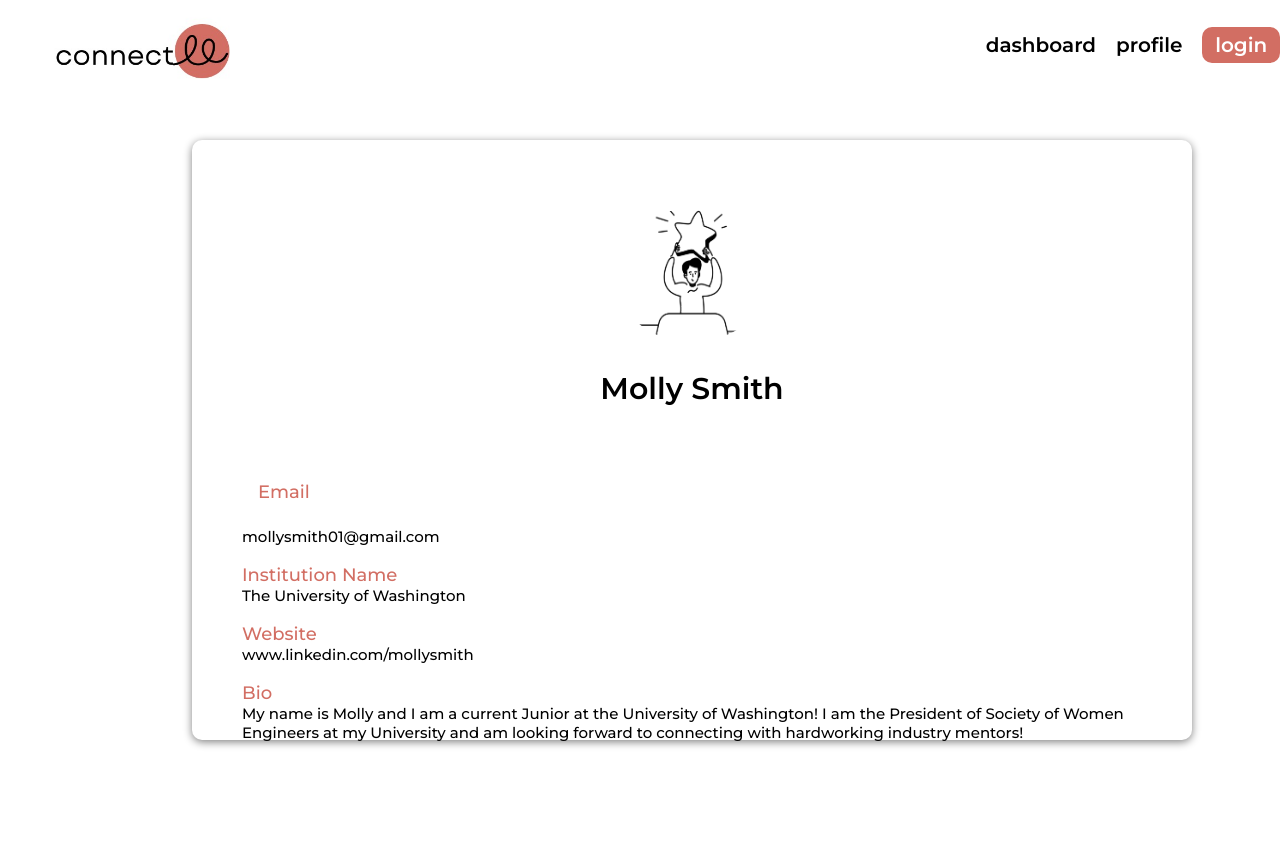
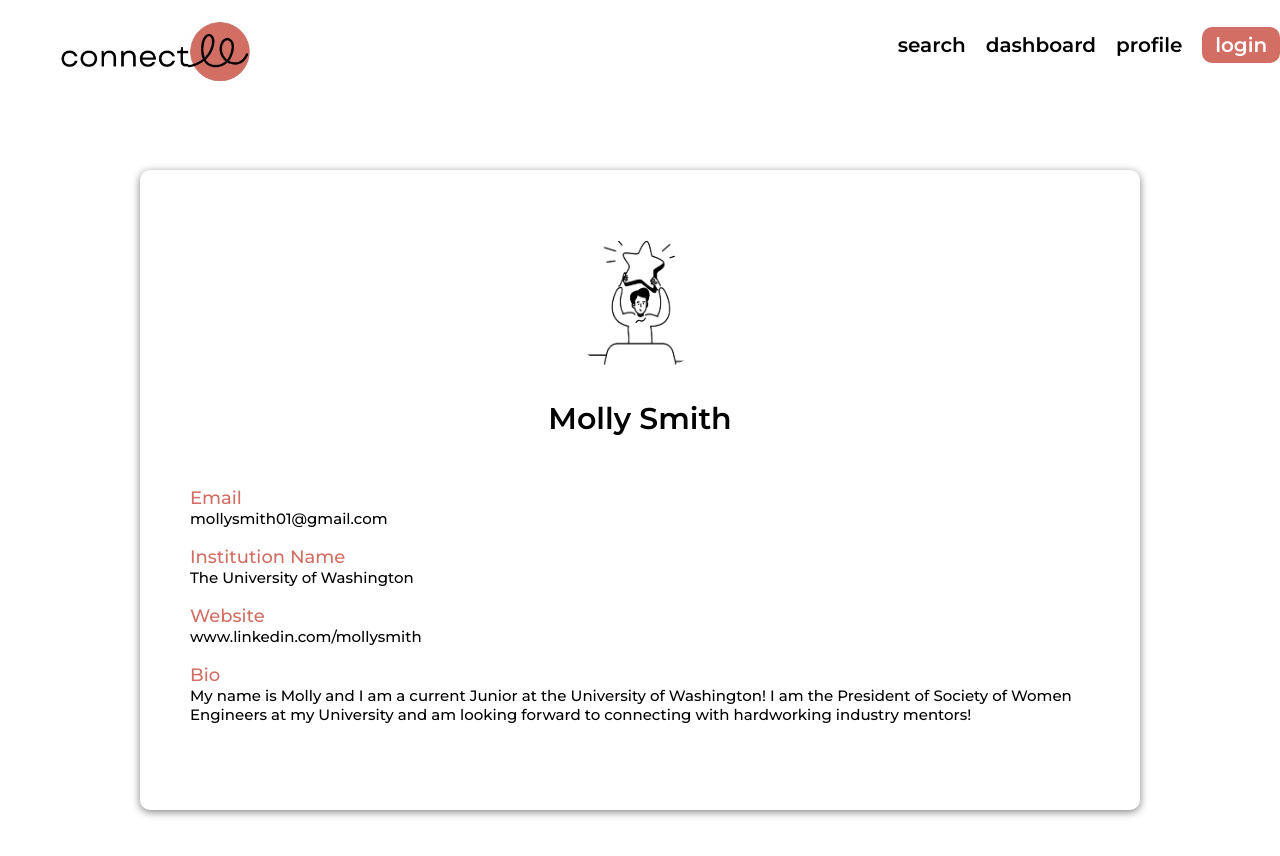
Before and after one commit to vaishunall/connectu, a React (Create React App) app: page /profile in a window 1280 px wide. Shown: the top 856 px of the page. Built offline with nearby package versions, Linux system fonts and the light colour scheme.

Commit message:
CLICKABLE STARS

```diff
--- a/src/Components/Card/card.css
+++ b/src/Components/Card/card.css
@@ -84,9 +84,11 @@
     flex-direction: row;
 }
 
-.starIcon{
-    margin-top: 3%;
+.starIcon1{
+    margin-top: 10px;
     margin-right: 3%;
+    margin-left: 5%;
+    padding-left: 25px;
 }
 
 .cardTags{
--- a/src/Components/Card/card.js
+++ b/src/Components/Card/card.js
@@ -1,10 +1,16 @@
-import React, { Component } from 'react'
+import React, { Component, useState } from 'react'
 import "./card.css"
 import cardImage1 from "../../Assets/nt-bill1.png";
 import StarOutlineIcon from '@mui/icons-material/StarOutline';
+import StarIcon from '@mui/icons-material/Star';
 
 export default class Card extends Component {
+  state = { clicked: false};
+  handleClick = () => {
+      this.setState({ clicked: !this.state.clicked})
+  }
   render() {
+
     return (
       <div className='main-card'>
         <header className="main-header">
@@ -25,8 +31,17 @@ export default class Card extends Component {
                     <div className="university">The University of Texas at Dallas</div>
                     <div className="club">Society of Women Engineers</div></div>
                 </div>
-                <div className="starIcon">
-                <StarOutlineIcon></StarOutlineIcon></div>
+
+                {/* <div onClick={this.handleClick}>
+                    {this.state.clicked ? <Star></Star>
+                    : <StarOutlineIcon></StarOutlineIcon>}
+                </div> */}
+
+                <div>
+                    <div className ='starIcon1' onClick={this.handleClick}>{this.state.clicked ? <StarIcon/>
+                    : <StarOutlineIcon />}</div>
+                </div>
+
               </div>
               <div className="cardDescription">
                 <p>Lorem ipsum dolor sit amet, consectetur adipiscing elit. Nunc fermentum sapien sed aliquet ultricies. Nulla at risus sit amet libero semper sodales. Duis molestie sollicitudin neque, non commodo neque porttitor ut. Nullam gravida, turpis </p>
--- a/src/Components/NavBar/NavBar.js
+++ b/src/Components/NavBar/NavBar.js
@@ -13,7 +13,10 @@ export default function NavBar() {
                 <img className='logo-styling' src={logoImg}></img>
               </Link>
               </li>
-              <li className="items" style={{marginLeft:'40%'}}>
+              <li className="items" style={{marginLeft:'30%'}}>
+              <Link className='link' to="search">search</Link>
+              </li>
+              <li className="items">
               <Link className='link' to="dashboard">dashboard</Link>
               </li>
               <li className="items">
--- a/src/Components/Search-card/Search-card.js
+++ b/src/Components/Search-card/Search-card.js
@@ -4,6 +4,7 @@ import cardImage1 from "../../Assets/nt-bill1.png"
 import StarOutlineIcon from '@mui/icons-material/StarOutline';
 
 export default function SearchCard({data}) {
+
     return (
       <div className='basic'>
         <header className="main-header">
--- a/src/Pages/Profile/Profile.css
+++ b/src/Pages/Profile/Profile.css
@@ -11,29 +11,44 @@
 
 }
 
+.profile-format{
+    display:flex;
+    flex-direction: row;
+    justify-content: center;
+    align-items: center;
+}
+
 .cardBody {
     margin-left: 5%;
+
 
 }
 
 .card {
-    margin-left: 15%;
-    margin-right: 30%;
+    /* margin-left: 15%;
+    margin-right: 30%; */
     margin-bottom: 20%;
+    margin-top: 10%;
     width: 1000px;
-    height: 600px;
+    height: 640px;
     background: white;
     box-shadow: 0 2px 8px grey;
     border-radius: 10px;
 
+
 }
 
-.email {
-    font-weight: 500;
+.email1 {
+    /* font-weight: 500;
     text-align: left;
     font-size: 15px;
     font-size: large;
     color: #D26E63;
+    margin-left: -50%; */
+    text-align: left;
+    color: #D26E63;
+    font-weight: 500;
+    font-size: large;
 }
 
 .userEmail {
@@ -58,7 +73,7 @@
     font-weight: 500;
     text-align: left;
     font-size: 15px;
-    margin-bottom: 2%;
+    margin-bottom: 20%;
 }
 
 .institution {
@@ -105,6 +120,7 @@
     align-items: left;
     margin-top: 5%;
     margin: 5%;
+
 }
 
 
--- a/src/Pages/Profile/Profile.js
+++ b/src/Pages/Profile/Profile.js
@@ -5,7 +5,7 @@ import profilePic from "../../Assets/nt-ranking.png"
 export default class Profile extends Component {
   render() {
     return (
-      <div>
+      <div className='profile-format'>
         <header className="main-header">
         <nav className="nav">
         </nav>
@@ -21,7 +21,7 @@ export default class Profile extends Component {
                     <div className="userName">Molly Smith</div>
                  </div>
                  <div className="cardBottom">
-                    <div className="email">Email</div>
+                    <div className="email1">Email</div>
                     <div className="userEmail">mollysmith01@gmail.com</div>
                     <div className="institution">Institution Name</div>
                     <div className="userInstitution">The University of Washington</div>
--- a/src/Pages/SignupPage/SignupPage.js
+++ b/src/Pages/SignupPage/SignupPage.js
@@ -3,6 +3,7 @@ import "./SignupPage.css";
 import pencilImage from '../../Assets/signup-image.png';
 import Box from '@mui/material/Box';
 import TextField from '@mui/material/TextField';
+import { Link } from "react-router-dom";
 
     export default class SignupPage extends Component {
     render() {
@@ -36,18 +37,11 @@ import TextField from '@mui/material/TextField';
                                     <div className="inputPassword">
                                     <div className="TextField-without-border-radius">
                                 <TextField id="outlined-basic" label="password" variant="outlined" /></div>
-                                </div>
-                                    <div className="inputWebsite">
-                                <div className="TextField-without-border-radius">
-                                    <TextField id="outlined-basic" label="website" variant="outlined" /></div>
-                                    </div>
-                                    <div className="inputBio">
-                                <div className="TextField-without-border-radius">
-                                    <TextField id="outlined-basic" label="bio" variant="outlined" /></div>
-                                    </div>
+                               </div>
                                 <div className="pageButtons">
                                 <div className='button-login'>signup</div>
-                                <div className='button-signup'>login</div></div>
+                                <div className='button-signup'>
+                                <Link className='link' to="/login">login</Link></div></div>
                             </div>
                         </Box>
                     </div>
```
Lines whose indentation alone changed are shown as unchanged.
